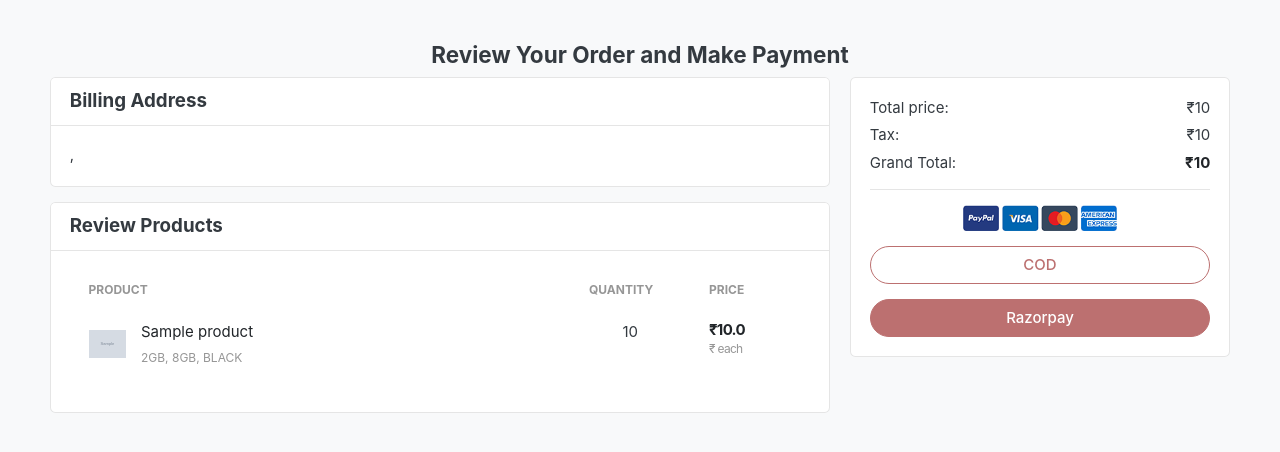
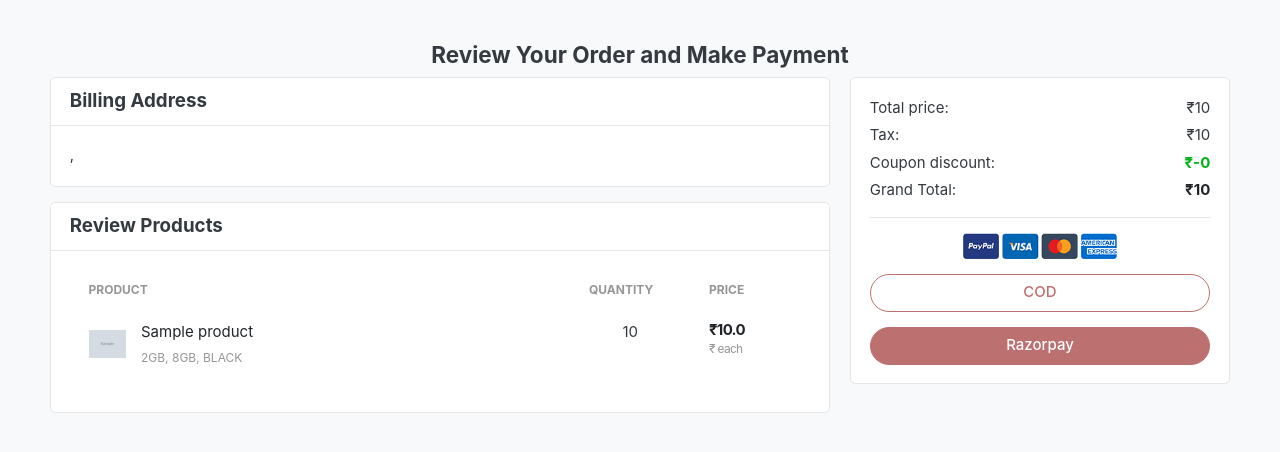
Before and after one commit to amjedsaleel/m3-mobiles, a Django app: template templates/order/review-order.html in a window 1280 px wide. Shown: the part 63-515 px from the top of the page. Run offline with Django 3.2, Linux system fonts and the light colour scheme; tables that the repository leaves empty hold one stand-in row (values such as "Sample post"); the template is opened without the code that fills it: values that come from a table or form of the project are taken from there, most other values are stand-ins (such as "Sample title", 1, 10 or a date in 2020); grey boxes marked "Sample" are stand-in pictures; some libraries are stand-ins or nearby versions; some web fonts are replaced.

Commit message:
Cart summery updated

```diff
--- a/templates/order/review-order.html
+++ b/templates/order/review-order.html
@@ -138,6 +138,10 @@
                                 <dd class="text-right">₹{{ tax }}</dd>
                             </dl>
                             <dl class="dlist-align">
+                                <dt>Coupon discount:</dt>
+                                <dd class="text-right text-success b"><strong>₹-{{ request.session.discount | default:"0"}}</strong></dd>
+                            </dl>
+                            <dl class="dlist-align">
                                 <dt>Grand Total:</dt>
                                 <dd class="text-right text-dark b"><strong>₹{{ grand_total | intcomma }}</strong></dd>
                             </dl>
```
